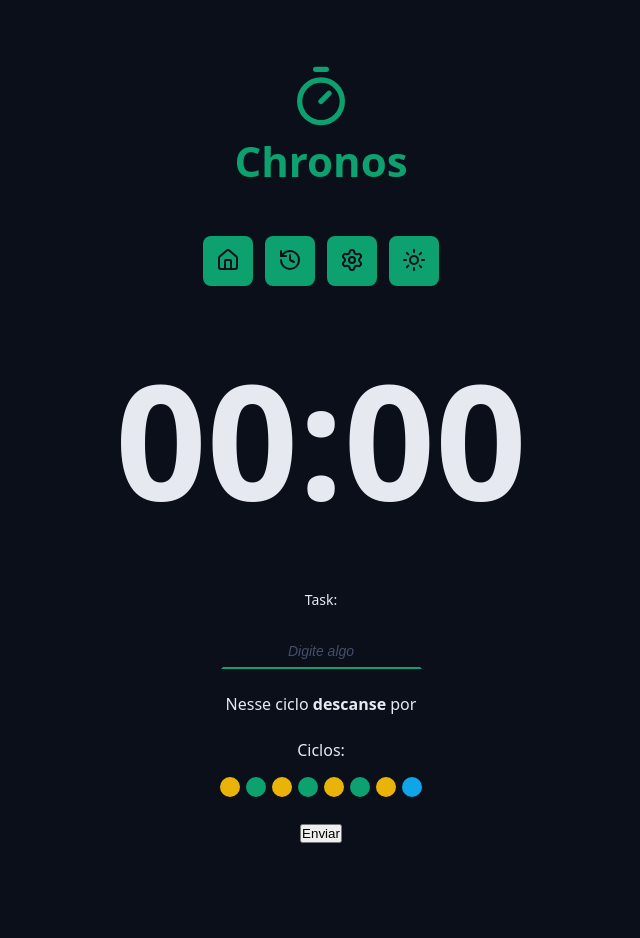
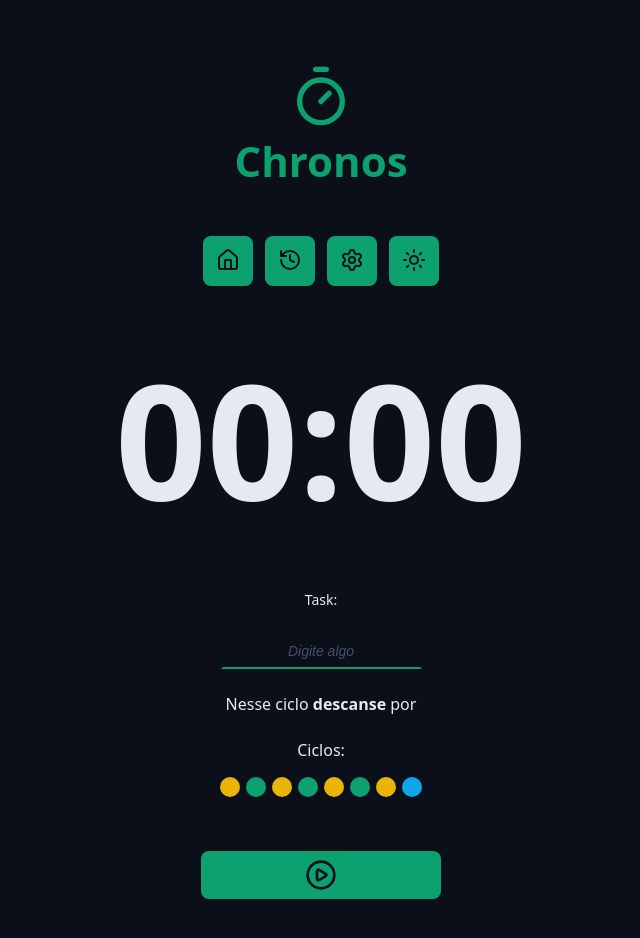
Before and after one commit to gilgulart/chronos-pomodoro, a React (Vite) app: page / in a window 1280 px wide. Shown: the top 938 px of the page, without its empty margins (319-959 px from the left). Before the commit the page ends 875 px from the top, so only its background shows below. Built offline with nearby package versions, Linux system fonts and the light colour scheme.

Commit message:
feat(styles): add component DefaultButton

```diff
--- /dev/null
+++ b/src/components/DefaultButton/index.tsx
@@ -0,0 +1,19 @@
+import styles from './styles.module.css';
+
+type DefaultButtonProps = {
+  id: string;
+  color?: 'green' | 'red';
+  icon: React.ReactNode;
+} & React.ComponentProps<'button'>;
+
+export function DefaultButton({
+  icon,
+  color = 'green',
+  ...props
+}: DefaultButtonProps) {
+  return (
+    <button className={`${styles.button} ${styles[color]}`} {...props}>
+      {icon}
+    </button>
+  );
+}
--- /dev/null
+++ b/src/components/DefaultButton/styles.module.css
@@ -0,0 +1,35 @@
+.button {
+    border: none;
+    background: var(--primary);
+    color: var(--text-over-primary);
+    border-radius: .8rem;
+
+    display: flex;
+    align-items: center;
+    justify-content: center;
+    min-width: 24rem;
+    padding: .8rem;
+    margin: 3rem 0;
+
+    cursor: pointer;
+    transition: all 0.1s ease-in-out;
+}
+
+.button svg {
+    width: 3.2rem;
+    height: 3.2rem;
+}
+
+.button:hover{
+    filter: brightness(80%);
+}
+
+.green{
+    background: var(--primary) ;
+    color: var(--text-over-primary);
+}
+
+.red{
+    background: var(--error);
+    color: var(--text-over-error);
+}
--- a/src/components/Form/index.tsx
+++ b/src/components/Form/index.tsx
@@ -1,7 +1,8 @@
 import { Input } from '../Input';
 import { Cycles } from "../Cycles";
-
+import { DefaultButton } from "../DefaultButton";
 import styles from './styles.module.css';
+import { PlayCircleIcon, StopCircleIcon } from 'lucide-react';
 
 export function Form() {
   return (
@@ -27,7 +28,8 @@ export function Form() {
         </div>
 
         <div className='formRow'>
-          <button>Enviar</button>
+          <DefaultButton id='runButton' icon={<PlayCircleIcon/>} color='green'></DefaultButton>
+          {/* <DefaultButton id='runButton' icon={<StopCircleIcon/>} color='red'></DefaultButton> */}
         </div>
       </form>
     </>
--- a/src/components/Input/index.tsx
+++ b/src/components/Input/index.tsx
@@ -5,11 +5,11 @@ type InputProps = {
   labelText?: string;
 } & React.ComponentProps<'input'>;
 
-export function Input({ id, type, labelText, ...rest}: InputProps) {
+export function Input({ id, type, labelText, ...props}: InputProps) {
   return (
     <>
       {labelText && <label htmlFor={id}>{labelText}</label>}
-      <input className={styles.input} id={id} type={type} {...rest} />
+      <input className={styles.input} id={id} type={type} {...props} />
     </>
   );
 }
```
